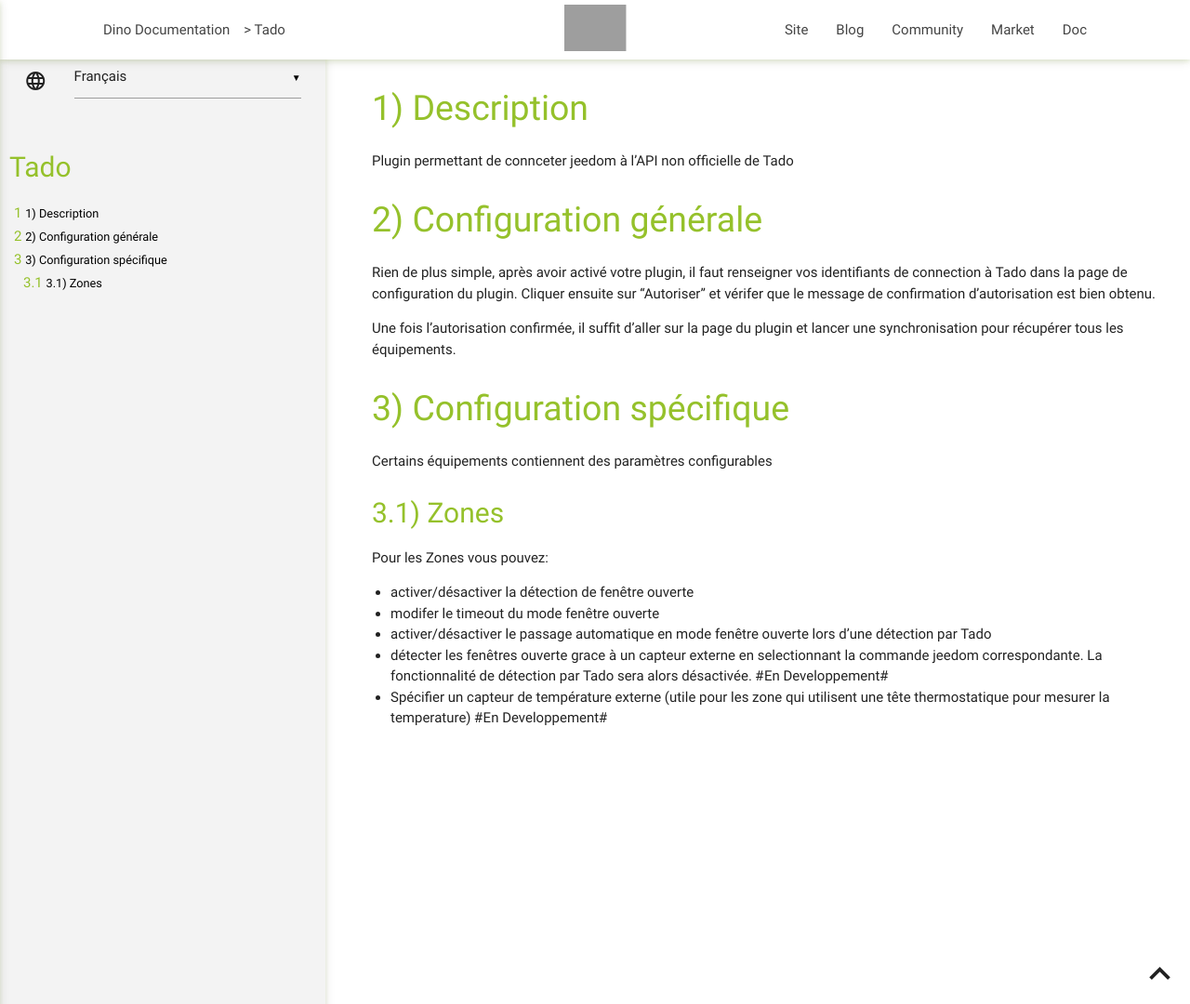
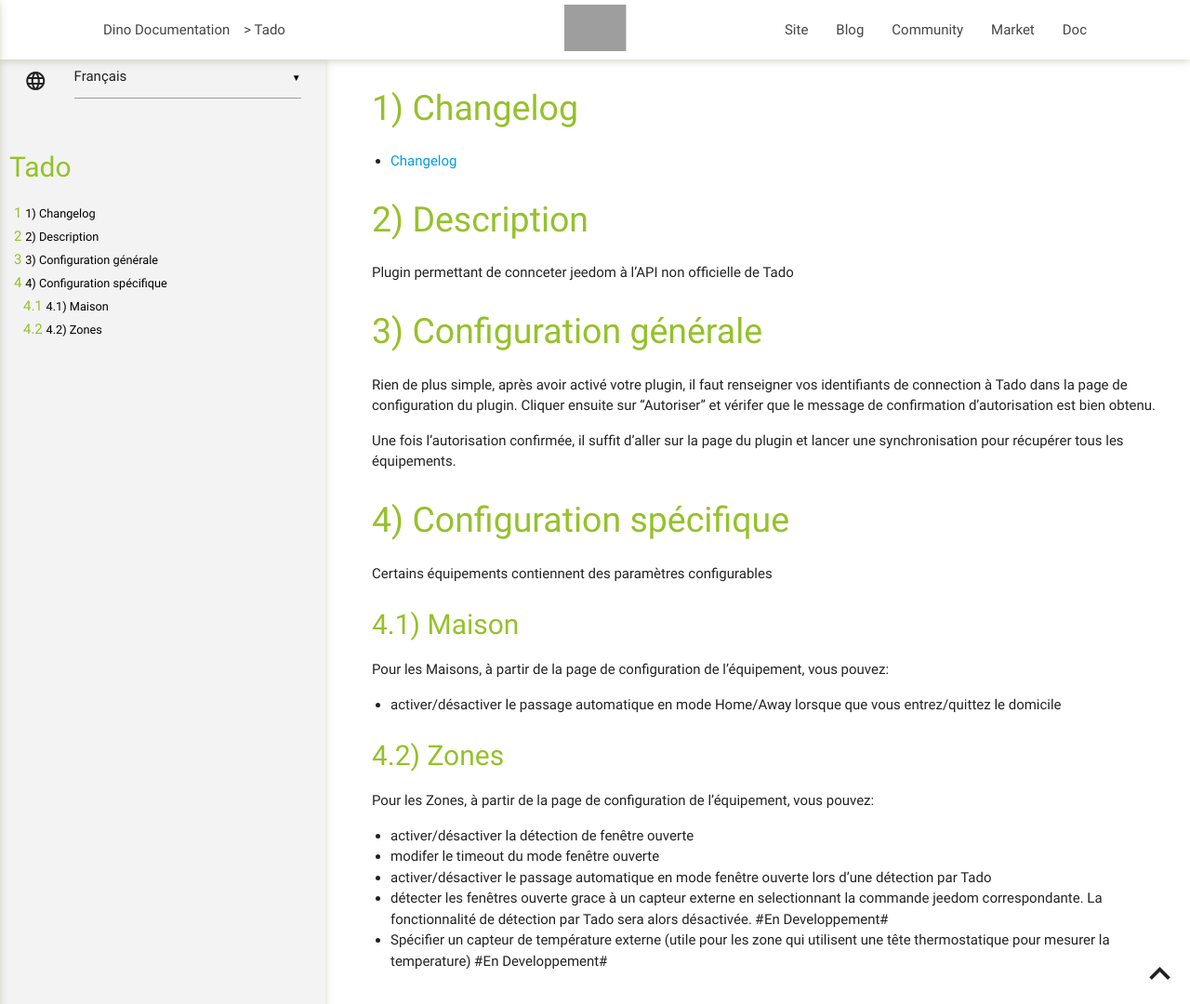
Before and after one commit to rosnoun/jeedom-plugins-docs, a Jekyll site: the page built from tado/fr_FR/index.md, in a window 1280 px wide and 1080 px high. Shown: the whole window at 93% size. Built offline with Jekyll 4.4.1, drawn with Linux system fonts in a browser that asks for light colours; grey boxes are pictures that could not be loaded.

Commit message:
update doc Tado

```diff
--- a/tado/fr_FR/index.md
+++ b/tado/fr_FR/index.md
@@ -4,6 +4,9 @@ title: Tado
 lang: fr_FR
 pluginId: tado
 ---
+
+# Changelog
+- [Changelog]({{site.baseurl}}/tado/{{page.lang}}/changelog)
 
 # Description
 
@@ -23,9 +26,15 @@ et lancer une synchronisation pour récupérer tous les équipements.
 
 Certains équipements contiennent des paramètres configurables
 
+## Maison
+Pour les Maisons, à partir de la page de configuration de l'équipement, vous pouvez:
+-   activer/désactiver le passage automatique en mode Home/Away lorsque que vous
+	entrez/quittez le domicile
+
+
 ## Zones
 
-Pour les Zones vous pouvez:
+Pour les Zones, à partir de la page de configuration de l'équipement, vous pouvez:
 -   activer/désactiver la détection de fenêtre ouverte
 -   modifer le timeout du mode fenêtre ouverte
 -   activer/désactiver le passage automatique en mode fenêtre ouverte lors
```
